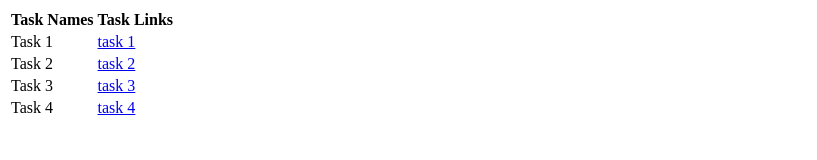
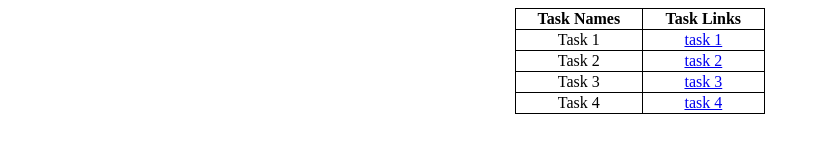
Before and after one commit to Mbalajiviswanadh/Tasks, a plain HTML site: page index.html in a window 1280 px wide. Shown: the whole page, without its empty margins (0-817 px from the left). Drawn offline with Linux system fonts and the light colour scheme.

Commit message:
Update index.html

```diff
--- a/index.html
+++ b/index.html
@@ -4,6 +4,24 @@
     <meta charset="UTF-8">
     <meta name="viewport" content="width=device-width, initial-scale=1.0">
     <title>Index page</title>
+    <style>
+        table,
+      td,
+      tr,
+      th {
+        border: 1px solid black;
+        border-collapse: collapse;
+        width: 250px;
+        text-align: center;
+      }
+      table {
+        margin-right: auto;
+        margin-left: auto;
+      }
+      h1 {
+        text-align: center;
+      }
+    </style>
 </head>
 <body>
     <table>
```
